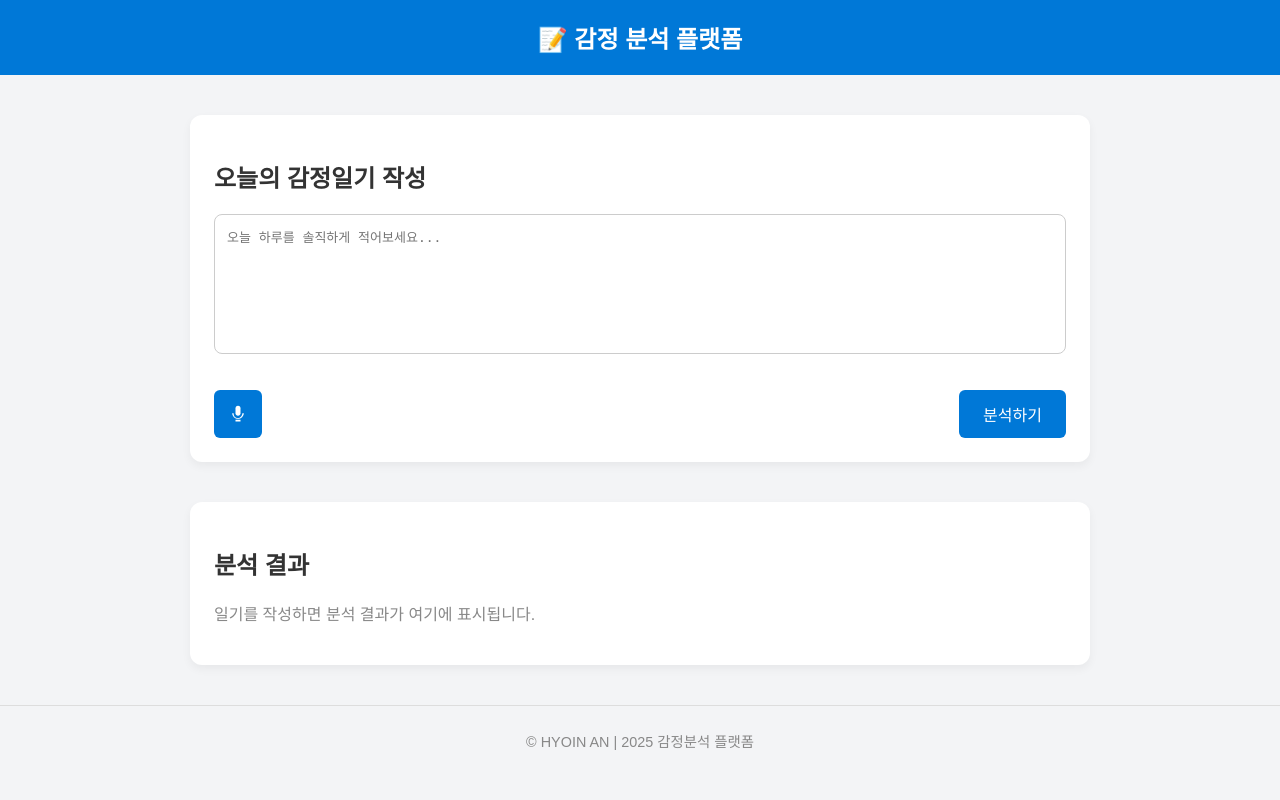
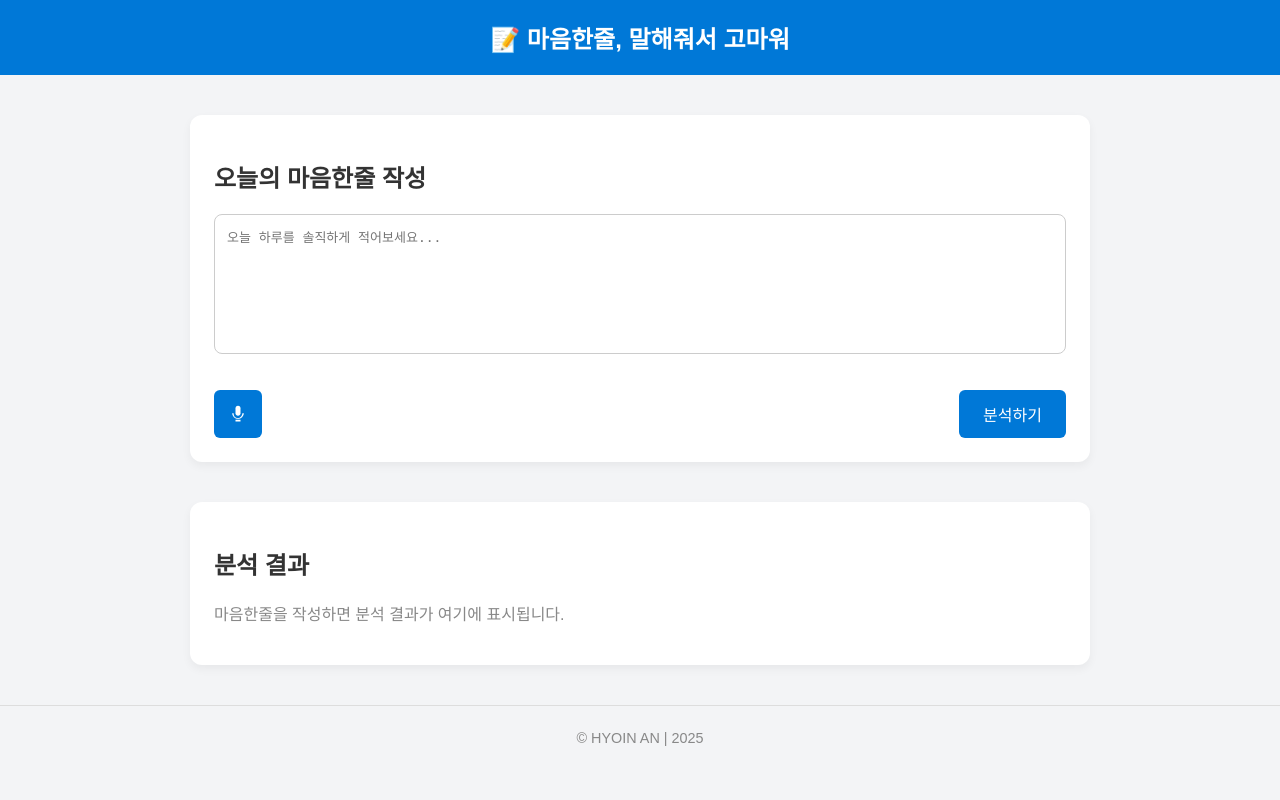
Before and after one commit to anhyoin97/emotional-analysis-ai, a Flask app: page / in a window 1280 px wide. Run offline with Flask 3, Linux system fonts and the light colour scheme.

```diff
--- a/emotion-analyzer/templates/index.html
+++ b/emotion-analyzer/templates/index.html
@@ -2,15 +2,15 @@
 <html lang="ko">
   <head>
     <meta charset="UTF-8" />
-    <title>감정 분석 플랫폼</title>
+    <title>마음한줄, 말해줘서 고마워</title>
     <link rel="stylesheet" href="{{ url_for('static', filename='css/style.css') }}">
   </head>
   <body>
-    <header>📝 감정 분석 플랫폼</header>
+    <header>📝 마음한줄, 말해줘서 고마워</header>
 
     <main>
       <section>
-        <h2>오늘의 감정일기 작성</h2>
+        <h2>오늘의 마음한줄 작성</h2>
         <form id="diary-form">
           <textarea
             id="diary"
@@ -37,7 +37,6 @@
                 </svg>
               </button>
 
-              <!-- 이 부분 새로 구성 -->
               <div style="display: flex; align-items: center; gap: 6px">
                 <button type="button" id="stop-record" style="display: none">
                   ⛔
@@ -57,13 +56,13 @@
         <h2>분석 결과</h2>
         <div id="result">
           <p style="color: #888">
-            일기를 작성하면 분석 결과가 여기에 표시됩니다.
+            마음한줄을 작성하면 분석 결과가 여기에 표시됩니다.
           </p>
         </div>
       </section>
     </main>
 
-    <footer>© HYOIN AN | 2025 감정분석 플랫폼</footer>
+    <footer>© HYOIN AN | 2025 </footer>
 
     <script src="https://cdn.jsdelivr.net/npm/chart.js"></script>
     <script src="{{ url_for('static', filename='js/main.js') }}"></script>
```
Also changed, not shown: README.md (added).
